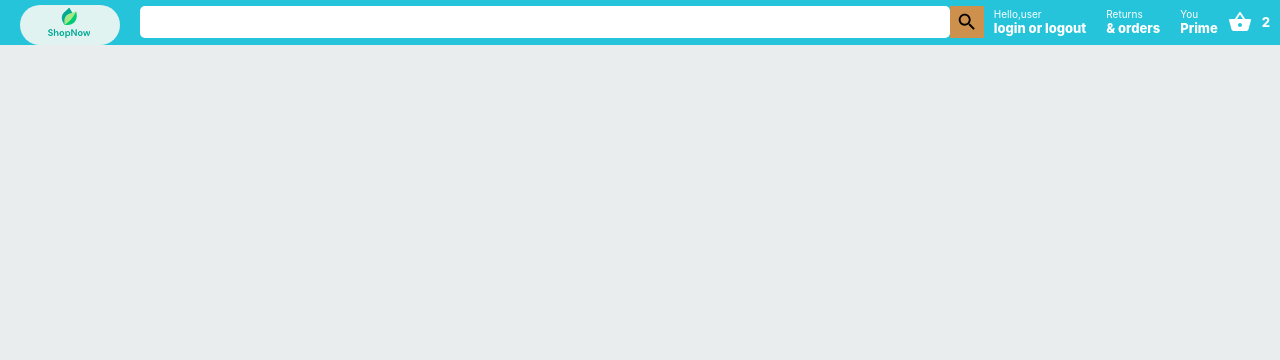
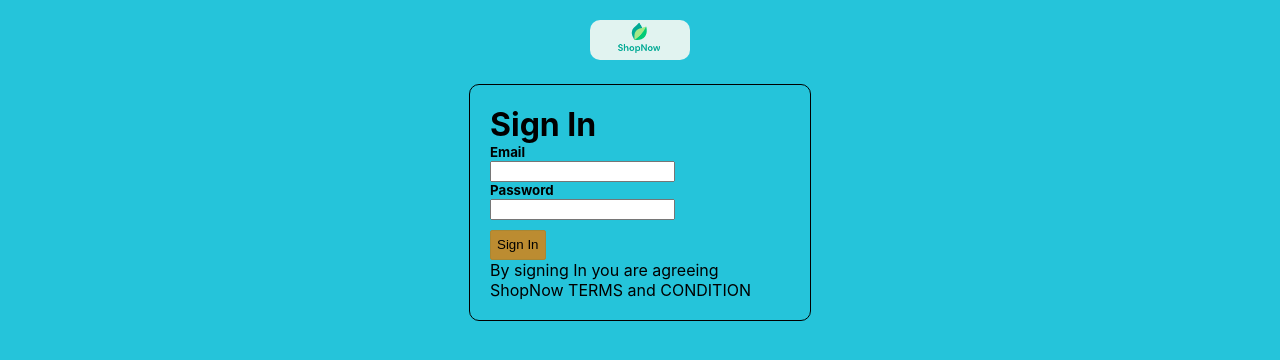
Before and after one commit to tsering651/Tsering_Wangchu_Hackdays-Sellular, a React (Create React App) app: page /login in a window 1280 px wide. Shown: the top 360 px of the page. Built offline with nearby package versions, Linux system fonts and the light colour scheme.

Commit message:
Done with the Sign In form

```diff
--- a/src/App.js
+++ b/src/App.js
@@ -1,12 +1,21 @@
 import "./App.css";
 import Header from "./Components/Header";
-import {BrowserRouter as Router} from 'react-router-dom'
+import { BrowserRouter as Router, Routes, Route } from "react-router-dom";
+import Login from "./Components/Login";
+import Home from "./Components/Home";
 
 function App() {
   return (
     <Router>
       <div className="App">
-        <Header />
+        <Routes>
+          <Route path="/checkout" element={<Header />}/>
+
+          <Route path="/login" element={ <Login />}/>
+          <Route path="/" element={ <Home />}/>
+
+
+       </Routes>
       </div>
     </Router>
   );
--- a/src/Components/Header.jsx
+++ b/src/Components/Header.jsx
@@ -7,7 +7,9 @@ import ShoppingBasketIcon from "@mui/icons-material/ShoppingBasket"
 export default function Header() {
   return (
     <nav className="header">
+    <Link to="/">
       <img className="headerLogo" src="./shop.png" alt="logo" />
+      </Link>
       <div className="headerSearch">
         <input type="text" className="headerSearch_input" />
         <SearchIcon className="headerSearchIcon" />
--- /dev/null
+++ b/src/Components/Home.jsx
@@ -0,0 +1,11 @@
+import React from 'react'
+import Header from './Header'
+
+export default function Home() {
+  return (
+    <div>
+      <Header/>
+      <h2>Hi iam  body</h2>
+    </div>
+  )
+}
--- /dev/null
+++ b/src/Components/Login.jsx
@@ -0,0 +1,25 @@
+import React from 'react'
+import "../Styling/Login.css";
+import {Link} from "react-router-dom"
+
+export default function Login() {
+  return (
+    <div className='login'>
+        <Link>
+        <img className='loginLogo' src='./shop.png' alt="logo"/>
+        </Link>
+        <div className='loginContainer'>
+            <h1>Sign In</h1>
+            <form>
+                <h5>Email</h5>
+                <input type="email"/>
+                <h5>Password</h5>
+                <input type="password"/><br/>
+                <button type="submit" className='signInButton'>Sign In</button>
+            </form>
+            <p>By signing In you are agreeing ShopNow TERMS and CONDITION</p>
+        </div>
+
+    </div>
+  )
+}
--- /dev/null
+++ b/src/Styling/Login.css
@@ -0,0 +1,34 @@
+.login{
+
+    height: 100vh;
+    display: flex;
+    flex-direction: column;
+    align-items: center;
+    background-color: rgb(37, 196, 218);
+}
+.loginLogo{
+    width: 100px;
+    object-fit: contain;
+    margin-top: 20px;
+    margin-bottom: 20px;
+    border-radius: 10px;
+}
+.loginContainer{
+    width: 300px;
+    display: flex;
+    flex-direction: column;
+    padding: 20px;
+    border: 1px solid black;
+    border-radius: 10px;
+}
+.signInButton{
+   background-color:rgb(188, 140, 49);
+   border: 1px solid;
+   margin-top: 10px;
+   height: 30px;
+   border-radius: 2px;
+   color: black;
+   border-color: #a88734 ;
+
+
+}
```
Also changed, not shown: src/Styling/Home.css (added).
